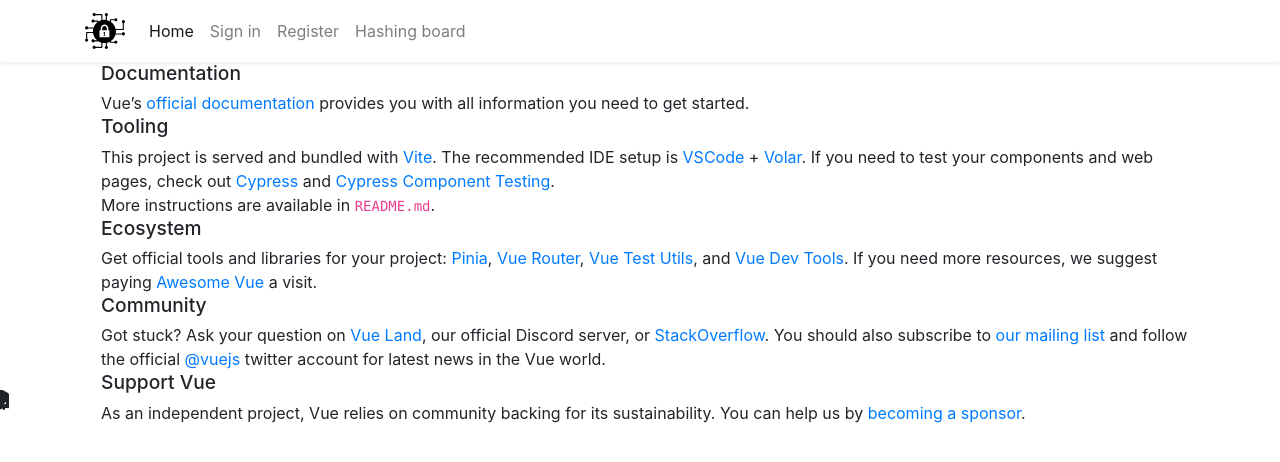
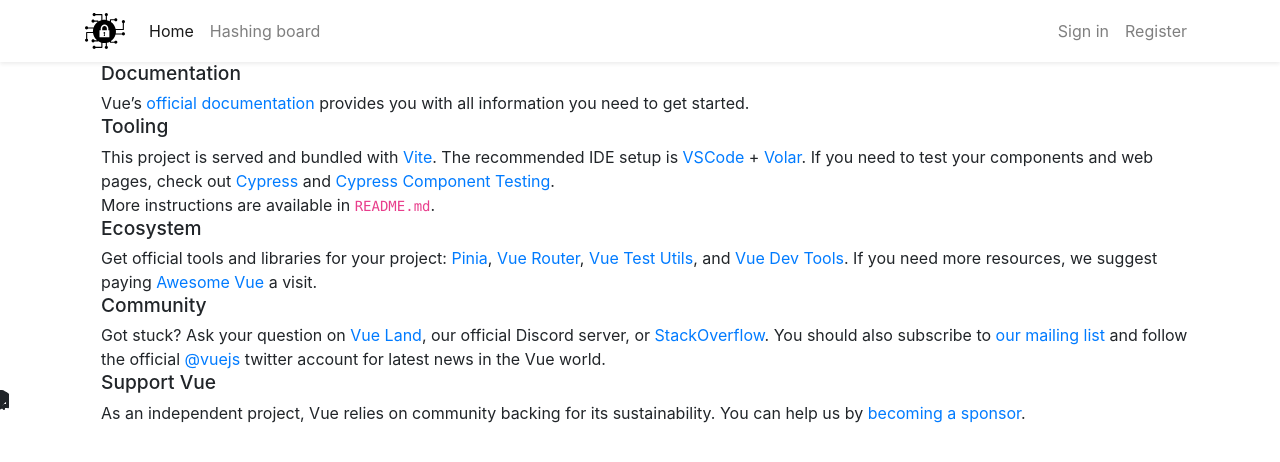
Before and after one commit to marian-roller/86-vue-crypto, a Vue app: page / in a window 1280 px wide. Shown: the top 462 px of the page. Built offline with nearby package versions, Linux system fonts and the light colour scheme.

Commit message:
fix on navbar dropdown

```diff
--- a/src/components/Navigation.vue
+++ b/src/components/Navigation.vue
@@ -16,16 +16,25 @@
                             <router-link to="/" class="nav-link active">Home</router-link>
                         </li>
 
-                        <template v-if="authenticated">
-                            <li class="nav-item">
-                                <router-link to="/dashboard" class="nav-link">Dashboard</router-link>
-                            </li>
-                            <li class="nav-item">
-                                <div class="nav-link">{{ user.name }}</div>
-                            </li>
+                        <li class="nav-item">
+                            <router-link to="/hash" class="nav-link">Hashing board</router-link>
+                        </li>
+                    </ul>
 
-                            <li class="nav-item">
-                                <a href="#" class="nav-link" @click.prevent="signOut">Sign out</a>
+                    <ul class="navbar-nav ml-auto">
+                         <template v-if="authenticated">
+                            <li class="nav-item dropdown">
+                                <a id="navbarDropdown" class="nav-link dropdown-toggle" href="#" role="button" data-toggle="dropdown" aria-haspopup="true" aria-expanded="false">
+                                   {{ user.name }}
+                                </a>
+
+                                <div class="dropdown-menu" aria-labelledby="navbarDropdown">
+                                    <router-link to="/dashboard" class="dropdown-item">Dashboard</router-link>
+
+                                    <a class="dropdown-item" href="#" @click.prevent="signOut">
+                                        Sign out
+                                    </a>
+                                </div>
                             </li>
                         </template>
 
@@ -36,39 +45,9 @@
                             <li class="nav-item">
                                 <router-link to="/register" class="nav-link">Register</router-link>
                             </li>
-
-                            <li class="nav-item">
-                                <router-link to="/hash" class="nav-link">Hashing board</router-link>
-                            </li>
-
                         </template>
 
                     </ul>
-
-
-                    <!-- <ul class="navbar-nav ml-auto">
-
-                        <li class="nav-item">
-                            <a class="nav-link" href="#">Login</a>
-                        </li>
-
-                        <li class="nav-item">
-                            <a class="nav-link" href="#">Register</a>
-                        </li>
-
-                        <li class="nav-item dropdown">
-                            <a id="navbarDropdown" class="nav-link dropdown-toggle" href="#" role="button" data-toggle="dropdown" aria-haspopup="true" aria-expanded="false">
-                                Username
-                            </a>
-
-                            <div class="dropdown-menu" aria-labelledby="navbarDropdown">
-                                <a class="dropdown-item" href="#">
-                                    Logout
-                                </a>
-                            </div>
-                        </li>
-
-                    </ul> -->
                 </div>
             </div>
         </nav>
```
